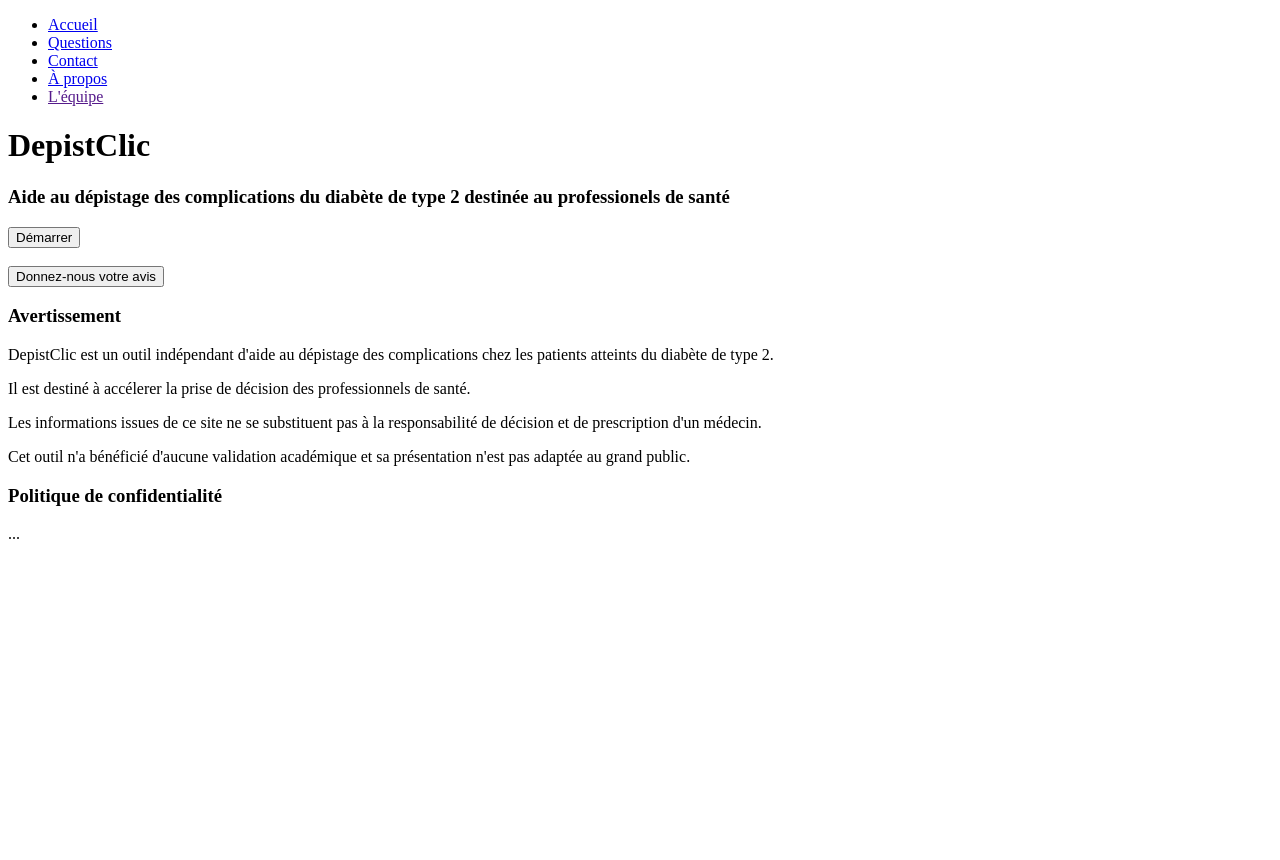
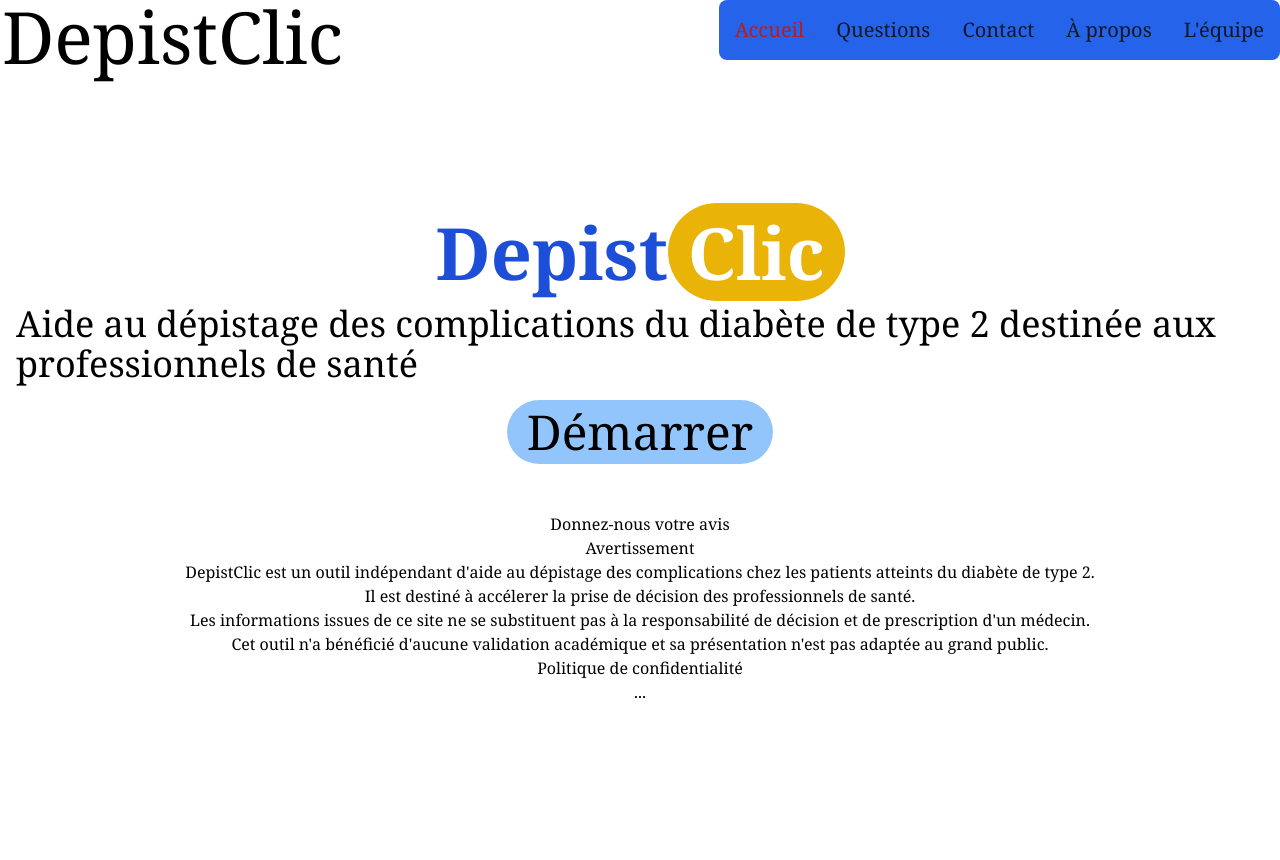
Before and after one commit to v-dav/DepistClic, a Django app: page / in a window 1280 px wide. Before the commit the page ends 539 px from the top, so only its background shows below. Run offline with Django 4.2, Linux system fonts and the light colour scheme; some libraries are stand-ins or nearby versions.

Commit message:
add style

```diff
--- a/DepistClic/mainapp/templates/mainapp/base.html
+++ b/DepistClic/mainapp/templates/mainapp/base.html
@@ -1,4 +1,4 @@
-{% load static %}
+{% load static tailwind_tags %}
 <!DOCTYPE html>
 <html lang="en">
 
@@ -12,9 +12,10 @@
 	<script src="https://code.jquery.com/jquery-3.7.1.js"
 		integrity="sha256-eKhayi8LEQwp4NKxN+CfCh+3qOVUtJn3QNZ0TciWLP4=" crossorigin="anonymous"></script>
 	<script src="/static/mainapp/script.js"></script>
+	{% tailwind_css %}
 </head>
 
-<body>
+<body class="font-serif flex justify-center">
 	{% block content %} {% endblock %}
 
 	<footer>
--- a/DepistClic/mainapp/templates/mainapp/home.html
+++ b/DepistClic/mainapp/templates/mainapp/home.html
@@ -2,22 +2,26 @@
 
 {% block content %}
 <header>
-	<nav>
-		<ul>
-			<li><a href="/">Accueil</a></li>
-			<li><a href="/questions/">Questions</a></li>
-			<li><a href="/contact/">Contact</a></li>
-			<li><a href="/apropos/">À propos</a></li>
-			<li><a href="">L'équipe</a></li>
-		</ul>
-	</nav>
-	<h1>DepistClic</h1>
+    <nav class="flex justify-end w-screen">
+        <ul class="font-medium bg-blue-600 flex flex-col p-4 md:p-4 border border-gray-100 rounded-lg md:flex-row md:space-x-8 md:mt-0 md:border-0">
+            <li><a href="/" class="block py-2 pl-3 pr-4 text-white bg-green-500 rounded md:bg-transparent md:text-red-700 md:p-0 dark:text-white md:dark:text-yellow-300 text-xl">Accueil</a></li>
+            <li><a href="/questions/" class="block py-2 pl-3 pr-4 text-gray-900 rounded hover:bg-gray-100 md:hover:bg-transparent md:border-0 md:hover:text-blue-700 md:p-0 dark:text-white md:dark:hover:text-yellow-300 dark:hover:bg-green-500 dark:hover:text-white md:dark:hover:bg-transparent text-xl">Questions</a></li>
+            <li><a href="/contact/" class="block py-2 pl-3 pr-4 text-gray-900 rounded hover:bg-gray-100 md:hover:bg-transparent md:border-0 md:hover:text-blue-700 md:p-0 dark:text-white md:dark:hover:text-yellow-300 dark:hover:bg-green-500 dark:hover:text-white md:dark:hover:bg-transparent text-xl">Contact</a></li>
+            <li><a href="/apropos/" class="block py-2 pl-3 pr-4 text-gray-900 rounded hover:bg-gray-100 md:hover:bg-transparent md:border-0 md:hover:text-blue-700 md:p-0 dark:text-white md:dark:hover:text-yellow-300 dark:hover:bg-green-500 dark:hover:text-white md:dark:hover:bg-transparent text-xl">À propos</a></li>
+            <li><a href="" class="block py-2 pl-3 pr-4 text-gray-900 rounded hover:bg-gray-100 md:hover:bg-transparent md:border-0 md:hover:text-blue-700 md:p-0 dark:text-white md:dark:hover:text-yellow-300 dark:hover:bg-green-500 dark:hover:text-white md:dark:hover:bg-transparent text-xl">L'équipe</a></li>
+        </ul>
+    </nav>
 
-	<h3>Aide au dépistage des complications du diabète de type 2 destinée au professionels de santé</h3>
-	<a href="/questions/">
-		<button>Démarrer</button>
-	</a>
-	<br>
+    <h1 class="absolute xl:leading-38 text-5xl xl:text-7xl top-0 left-0.5">DepistClic</h1>
+
+	<div class="relative flex flex-col justify-center items-center h-screen">
+		<h1 class="xl:leading-38 text-5xl xl:text-7xl top-0 text-blue-700 font-bold">Depist<span class="bg-yellow-500 text-white rounded-full px-5 cursor-pointer">Clic</span></h1>
+		<h3 class="text-4xl m-4">Aide au dépistage des complications du diabète de type 2 destinée aux professionnels de santé</h3>
+		<a href="/questions/">
+			<button class="bg-blue-300 text-5xl rounded-full px-5 py-2 cursor-pointer">Démarrer</button>
+		</a>
+
+		<br>
 	<br>
 	<a href="/comment/">
         <button>Donnez-nous votre avis</button>
@@ -31,4 +35,6 @@
 
 	<h3>Politique de confidentialité</h3>
 	<p>...</p>
+	</div>
+
 {% endblock content %}
```
